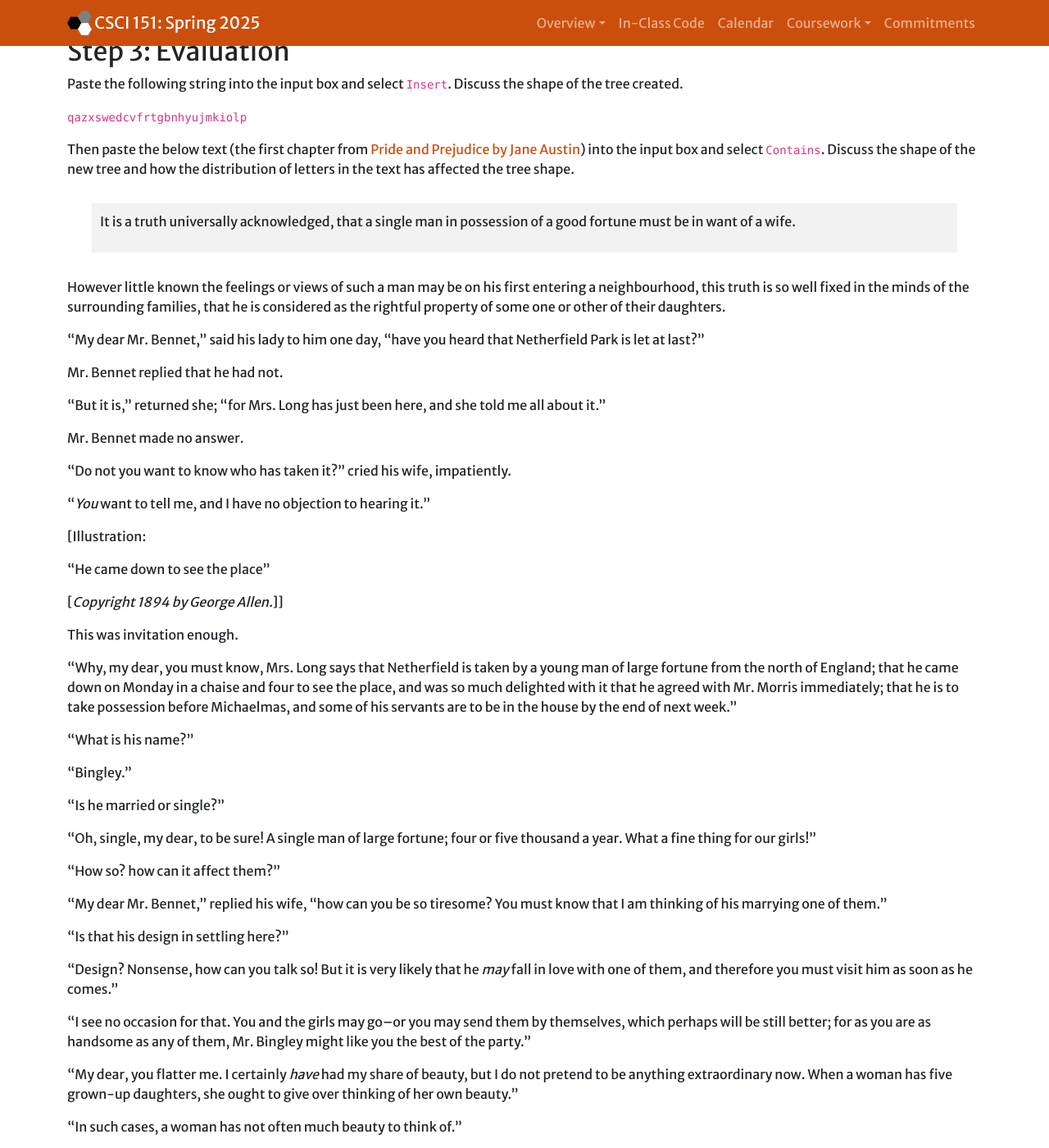
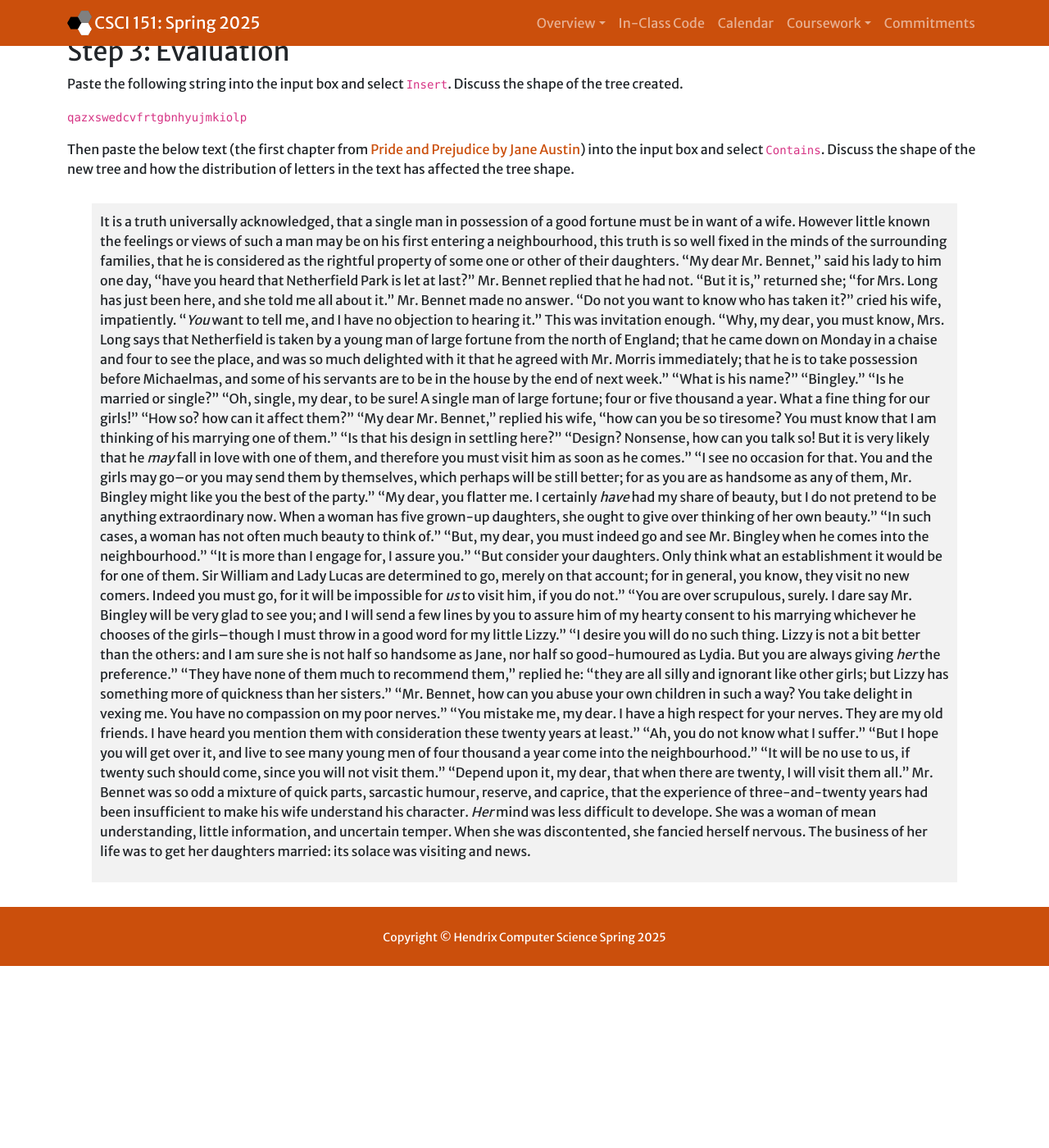
Before and after one commit to Hendrix-CS/csci151, a Jekyll site: the page built from labs/splaytrees.md, in a window 1280 px wide and 1400 px high, scrolled down 2550 px. Shown: the whole window at 82% size. Built offline with Jekyll 4.4.1, drawn with Linux system fonts in a browser that asks for light colours; nearby versions of some CDN libraries; our own code applies the rules of GitHub Pages for plain Markdown files; after the commit the page ends 3728 px from its top, so only the background shows below that; some of the changed text lies outside the part shown.

Commit message:
Fixed Formatting

```diff
--- a/labs/splaytrees.md
+++ b/labs/splaytrees.md
@@ -86,114 +86,75 @@ in the text has affected the tree shape.
 >
 It is a truth universally acknowledged, that a single man in possession
 of a good fortune must be in want of a wife.
-
 However little known the feelings or views of such a man may be on his
 first entering a neighbourhood, this truth is so well fixed in the minds
 of the surrounding families, that he is considered as the rightful
 property of some one or other of their daughters.
-
 “My dear Mr. Bennet,” said his lady to him one day, “have you heard that
 Netherfield Park is let at last?”
-
 Mr. Bennet replied that he had not.
-
 “But it is,” returned she; “for Mrs. Long has just been here, and she
 told me all about it.”
-
 Mr. Bennet made no answer.
-
 “Do not you want to know who has taken it?” cried his wife, impatiently.
-
 “_You_ want to tell me, and I have no objection to hearing it.”
-
-[Illustration:
-
-“He came down to see the place”
-
-[_Copyright 1894 by George Allen._]]
-
 This was invitation enough.
-
 “Why, my dear, you must know, Mrs. Long says that Netherfield is taken
 by a young man of large fortune from the north of England; that he came
 down on Monday in a chaise and four to see the place, and was so much
 delighted with it that he agreed with Mr. Morris immediately; that he is
 to take possession before Michaelmas, and some of his servants are to be
 in the house by the end of next week.”
-
 “What is his name?”
-
 “Bingley.”
-
 “Is he married or single?”
-
 “Oh, single, my dear, to be sure! A single man of large fortune; four or
 five thousand a year. What a fine thing for our girls!”
-
 “How so? how can it affect them?”
-
 “My dear Mr. Bennet,” replied his wife, “how can you be so tiresome? You
 must know that I am thinking of his marrying one of them.”
-
 “Is that his design in settling here?”
-
 “Design? Nonsense, how can you talk so! But it is very likely that he
 _may_ fall in love with one of them, and therefore you must visit him as
 soon as he comes.”
-
 “I see no occasion for that. You and the girls may go--or you may send
 them by themselves, which perhaps will be still better; for as you are
 as handsome as any of them, Mr. Bingley might like you the best of the
 party.”
-
 “My dear, you flatter me. I certainly _have_ had my share of beauty, but
 I do not pretend to be anything extraordinary now. When a woman has five
 grown-up daughters, she ought to give over thinking of her own beauty.”
-
 “In such cases, a woman has not often much beauty to think of.”
-
 “But, my dear, you must indeed go and see Mr. Bingley when he comes into
 the neighbourhood.”
-
 “It is more than I engage for, I assure you.”
-
 “But consider your daughters. Only think what an establishment it would
 be for one of them. Sir William and Lady Lucas are determined to go,
 merely on that account; for in general, you know, they visit no new
 comers. Indeed you must go, for it will be impossible for _us_ to visit
 him, if you do not.”
-
 “You are over scrupulous, surely. I dare say Mr. Bingley will be very
 glad to see you; and I will send a few lines by you to assure him of my
 hearty consent to his marrying whichever he chooses of the girls--though
 I must throw in a good word for my little Lizzy.”
-
 “I desire you will do no such thing. Lizzy is not a bit better than the
 others: and I am sure she is not half so handsome as Jane, nor half so
 good-humoured as Lydia. But you are always giving _her_ the preference.”
-
 “They have none of them much to recommend them,” replied he: “they are
 all silly and ignorant like other girls; but Lizzy has something more of
 quickness than her sisters.”
-
 “Mr. Bennet, how can you abuse your own children in such a way? You take
 delight in vexing me. You have no compassion on my poor nerves.”
-
 “You mistake me, my dear. I have a high respect for your nerves. They
 are my old friends. I have heard you mention them with consideration
 these twenty years at least.”
-
 “Ah, you do not know what I suffer.”
-
 “But I hope you will get over it, and live to see many young men of four
 thousand a year come into the neighbourhood.”
-
 “It will be no use to us, if twenty such should come, since you will not
 visit them.”
-
 “Depend upon it, my dear, that when there are twenty, I will visit them
 all.”
-
 Mr. Bennet was so odd a mixture of quick parts, sarcastic humour,
 reserve, and caprice, that the experience of three-and-twenty years had
 been insufficient to make his wife understand his character. _Her_ mind
```
